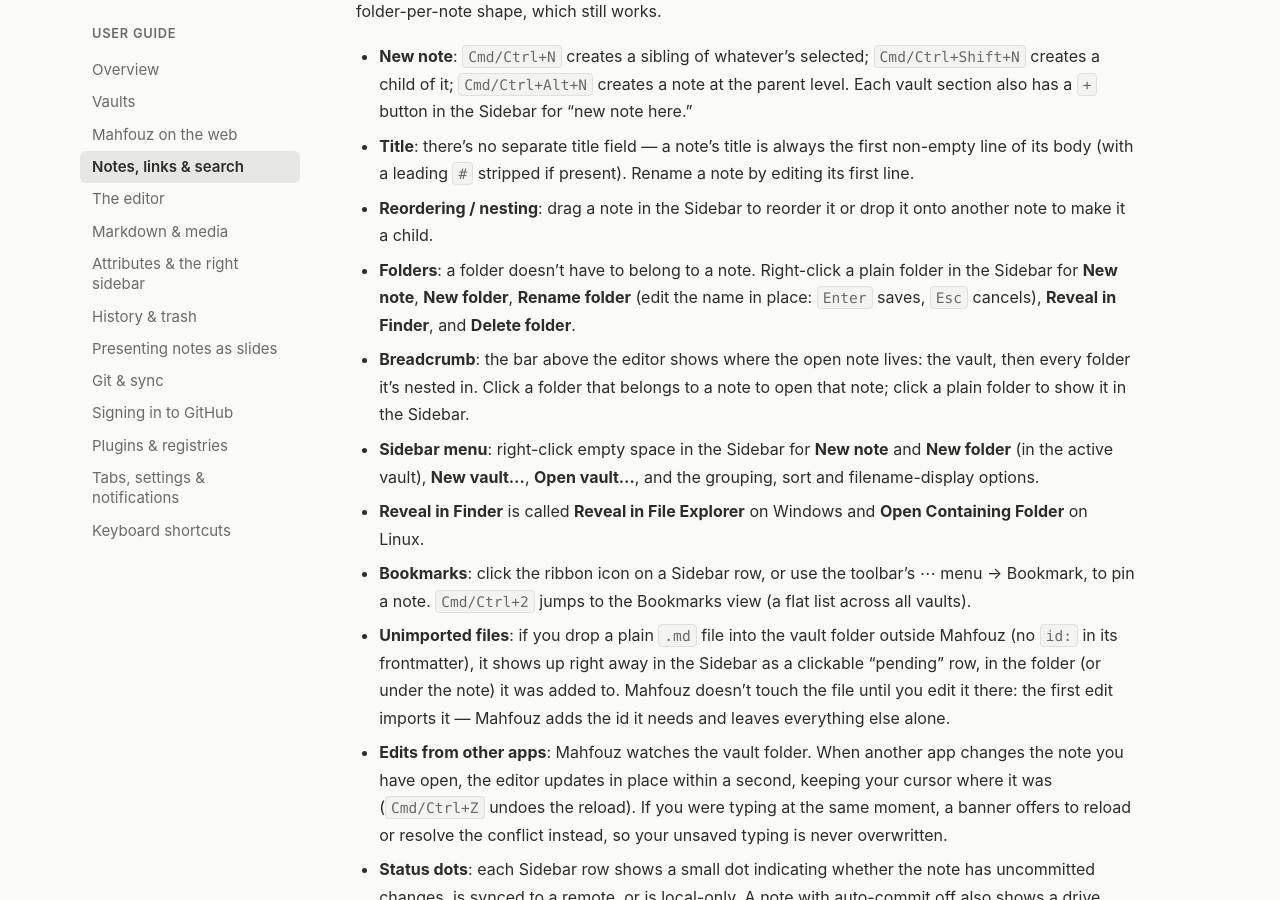
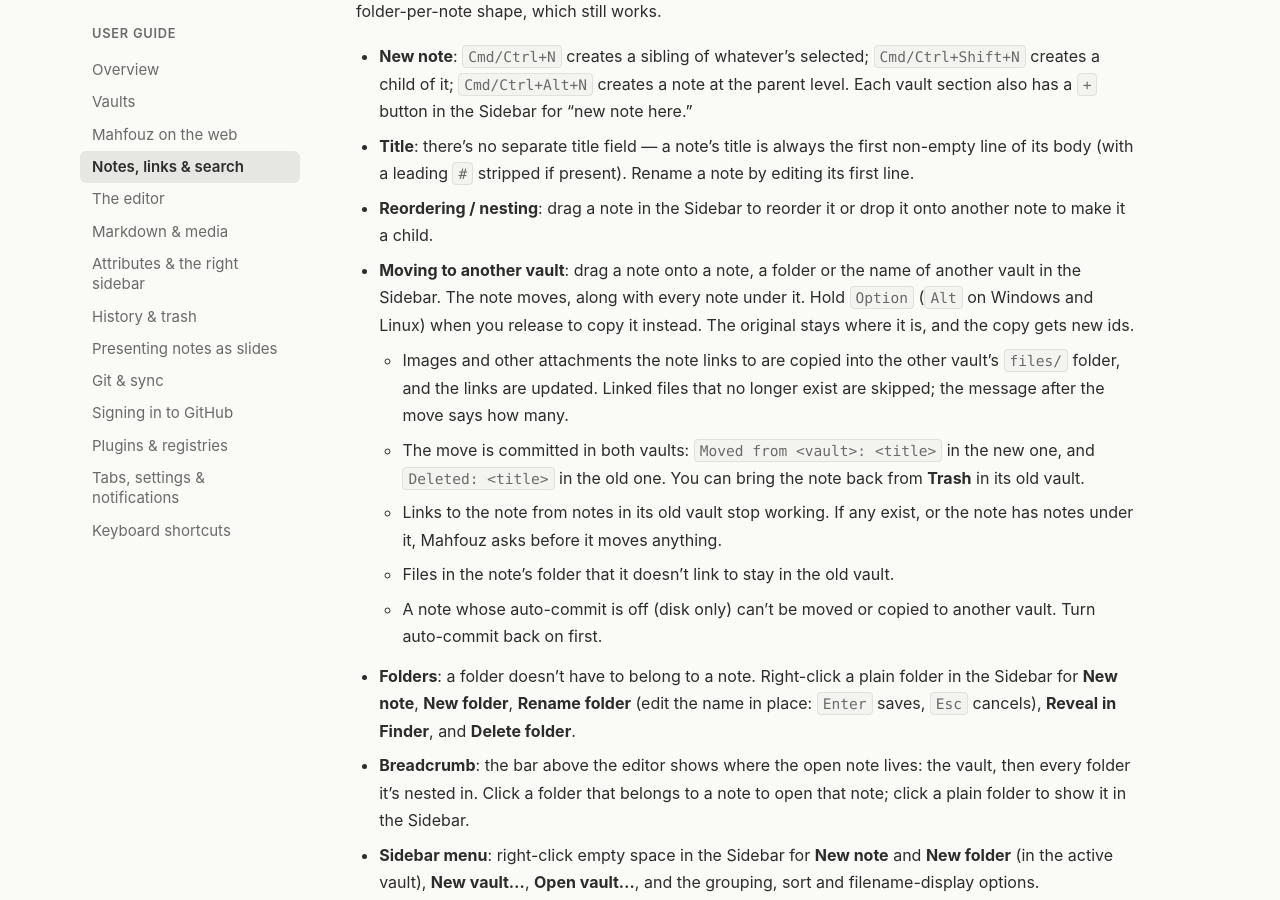
Before and after one commit to mahfouz-app/docs, a Jekyll site: the page built from guide/notes.md, in a window 1280 px wide and 900 px high, scrolled down 528 px. Built offline with Jekyll 4.4.1, drawn with Linux system fonts in a browser that asks for light colours.

Commit message:
Document dragging a note to another vault
Co-Authored-By: Claude Opus 5.5 <noreply@anthropic.com>

```diff
--- a/guide/notes.md
+++ b/guide/notes.md
@@ -25,6 +25,25 @@ one-folder-per-note shape, which still works.
   present). Rename a note by editing its first line.
 - **Reordering / nesting**: drag a note in the Sidebar to reorder it or
   drop it onto another note to make it a child.
+- **Moving to another vault**: drag a note onto a note, a folder or the
+  name of another vault in the Sidebar. The note moves, along with every
+  note under it. Hold `Option` (`Alt` on Windows and Linux) when you
+  release to copy it instead. The original stays where it is, and the copy
+  gets new ids.
+  - Images and other attachments the note links to are copied into the
+    other vault's `files/` folder, and the links are updated. Linked files
+    that no longer exist are skipped; the message after the move says how
+    many.
+  - The move is committed in both vaults: `Moved from <vault>: <title>`
+    in the new one, and `Deleted: <title>` in the old one. You can bring
+    the note back from **Trash** in its old vault.
+  - Links to the note from notes in its old vault stop working. If any
+    exist, or the note has notes under it, Mahfouz asks before it moves
+    anything.
+  - Files in the note's folder that it doesn't link to stay in the old
+    vault.
+  - A note whose auto-commit is off (disk only) can't be moved or copied
+    to another vault. Turn auto-commit back on first.
 - **Folders**: a folder doesn't have to belong to a note. Right-click a
   plain folder in the Sidebar for **New note**, **New folder**, **Rename
   folder** (edit the name in place: `Enter` saves, `Esc` cancels),
```
Also changed, not shown: guide/web.md (+3 -0 lines).
